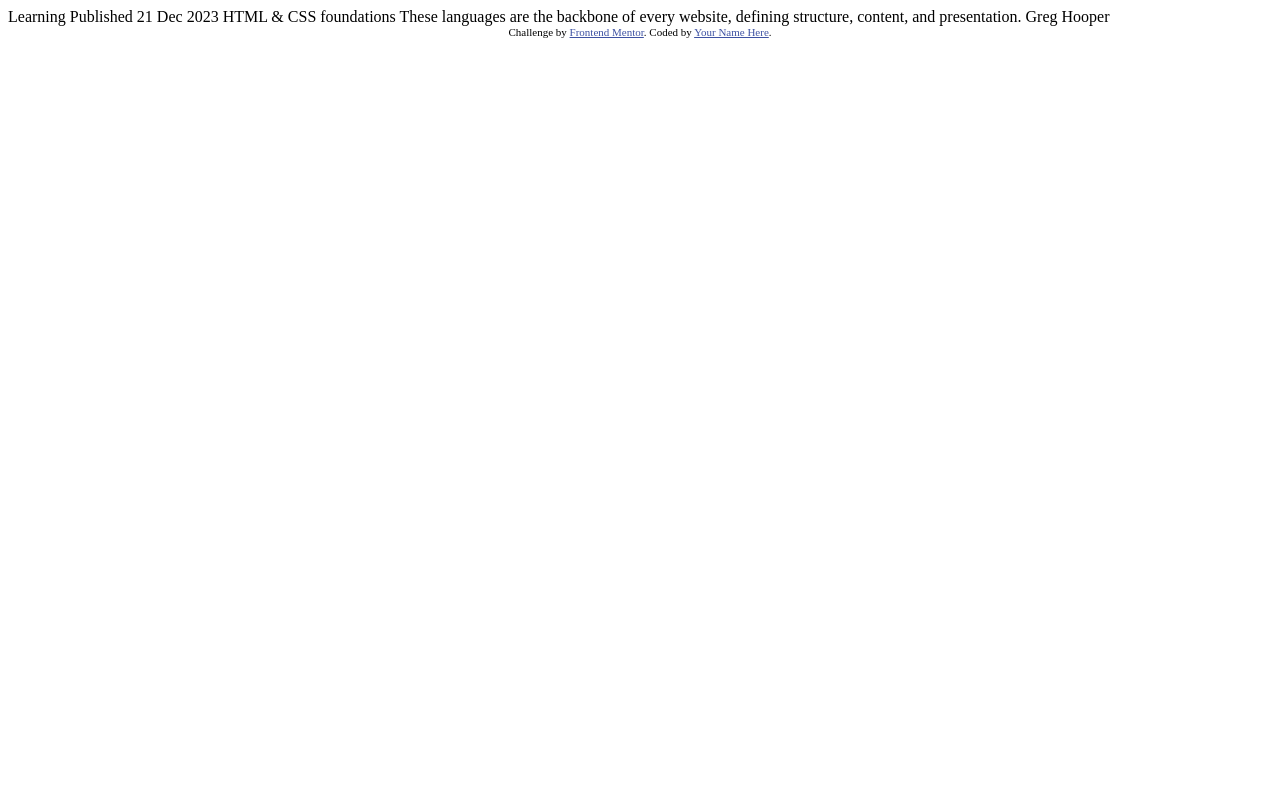
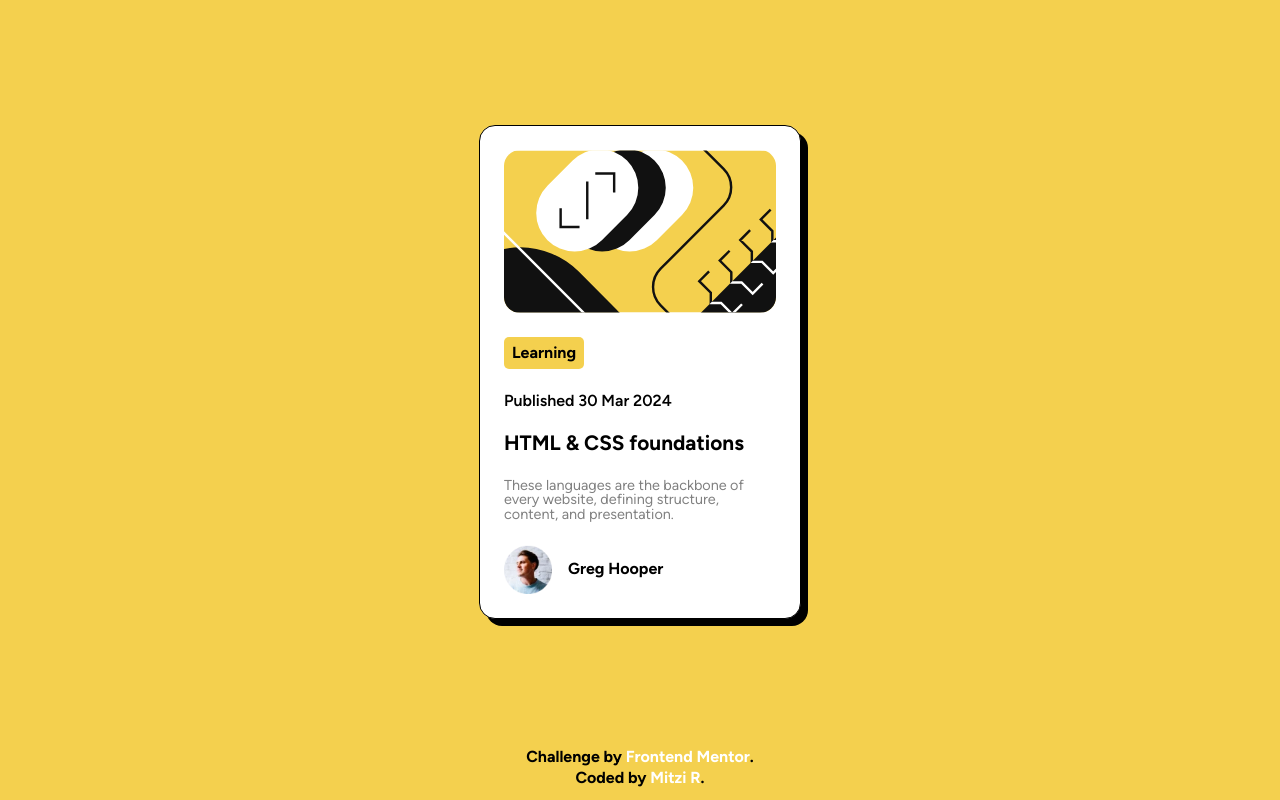
Before and after one commit to MitziR02/FM-Blog-Card.github.io, a plain HTML site: page index.html in a window 1280 px wide. Drawn offline with Linux system fonts and the light colour scheme.

Commit message:
Final Commit

```diff
--- /dev/null
+++ b/assets/css/main.css
@@ -0,0 +1,70 @@
+/* --------------- Reset ---------------*/
+
+html, body, div, span, applet, object, iframe,
+h1, h2, h3, h4, h5, h6, p, blockquote, pre,
+a, abbr, acronym, address, big, cite, code,
+del, dfn, em, img, ins, kbd, q, s, samp,
+small, strike, strong, sub, sup, tt, var,
+b, u, i, center,
+dl, dt, dd, ol, ul, li,
+fieldset, form, label, legend,
+table, caption, tbody, tfoot, thead, tr, th, td,
+article, aside, canvas, details, embed,
+figure, figcaption, footer, header, hgroup,
+menu, nav, output, ruby, section, summary,
+time, mark, audio, video {
+	margin: 0;
+	padding: 0;
+	border: 0;
+	font-size: 100%;
+	font: inherit;
+	vertical-align: baseline;
+}
+/* HTML5 display-role reset for older browsers */
+article, aside, details, figcaption, figure,
+footer, header, hgroup, menu, nav, section {
+	display: block;
+}
+body {
+	line-height: 1;
+}
+ol, ul {
+	list-style: none;
+}
+blockquote, q {
+	quotes: none;
+}
+blockquote:before, blockquote:after,
+q:before, q:after {
+	content: '';
+	content: none;
+}
+table {
+	border-collapse: collapse;
+	border-spacing: 0;
+}
+
+/* --------------- Variables ---------------*/
+@font-face {
+	font-family: 'font_Figtree';
+	src: url('/assets/fonts/Figtree-Italic-VariableFont_wght.ttf') format('truetype');
+}
+
+@font-face {
+	font-family: 'font_Figtree';
+	src: url('/assets/fonts/Figtree-VariableFont_wght.ttf') format('truetype');
+}
+
+:root{
+    --yellow: hsl(47, 88%, 63%);
+    --white: hsl(0, 0%, 100%);
+    --grey: hsl(0, 0%, 50%);
+    --black: hsl(0, 0%, 7%);
+}
+
+/* --------------- Main Config ---------------*/
+
+body{
+    background-color: var(--yellow);
+    font-family: 'font_Figtree', sans-serif;
+}
--- /dev/null
+++ b/assets/css/style.css
@@ -0,0 +1,105 @@
+main{
+    width: 100%;
+    height: 93vh;
+
+    display: flex;
+    align-items: center;
+    justify-content: center;
+}
+
+.cardContainer{
+    display: flex;
+    flex-direction: column;
+    justify-content: center;
+    align-items: center;
+
+    background-color: var(--white);
+    border-radius: 16px;
+    border: solid 1px;
+    box-shadow: 7px 7px black;
+
+    max-width: 20rem;
+    transition: box-shadow 0.3s ease;
+}
+
+.cardContainer:hover{
+    box-shadow: 12px 12px black;
+}
+
+.cardImg{
+    max-width: 85%;
+    margin: 1.5rem 0 1.5rem;
+    border-radius: 16px;
+}
+
+.infoContainer{
+    max-width: 85%;
+}
+
+.tag{
+    background: var(--yellow);
+    padding: .5rem;
+    width: 4rem;
+
+    border-radius: 5px;
+    margin-bottom: 1.5rem;
+
+    text-align: center;
+    font-weight: bold;
+}
+
+.date{
+    font-weight:600;
+    margin-bottom: 1.5rem;
+}
+
+.title{
+    font-weight: bolder;
+    font-size: 1.3rem;
+    margin-bottom: 1.5rem;
+}
+
+.title:hover{
+    cursor: pointer;
+    color: var(--yellow);
+}
+
+.description{
+    font-size: .9rem;
+    color: var(--grey);
+    margin-bottom: 1.5rem;
+}
+
+.profileContainer{
+    display: flex;
+    align-items: center;
+    margin-bottom: 1.5rem;
+}
+
+.avatar{
+    width: 3rem;
+    margin:0 1rem 0 0 ;
+}
+
+.name{
+    font-weight: bolder;
+    font-size: 1rem;
+}
+
+.attribution{
+    display: flex;
+    flex-direction: column;
+    align-items: center;
+
+    font-weight: bold;
+}
+
+a{
+    text-decoration: none;
+    color: var(--white);
+    cursor: pointer;
+}
+
+.footer-attribution{
+    margin-top: .3rem;
+}
--- a/index.html
+++ b/index.html
@@ -5,30 +5,44 @@
   <meta name="viewport" content="width=device-width, initial-scale=1.0"> <!-- displays site properly based on user's device -->
 
   <link rel="icon" type="image/png" sizes="32x32" href="./assets/images/favicon-32x32.png">
+  <title>Frontend Mentor | Blog preview card</title>
+  <link rel="stylesheet" href="./assets/css/main.css">
+  <link rel="stylesheet" href="/assets/css/style.css">
 
-  <title>Frontend Mentor | Blog preview card</title>
+</head>
 
-  <!-- Feel free to remove these styles or customise in your own stylesheet 👍 -->
-  <style>
-    .attribution { font-size: 11px; text-align: center; }
-    .attribution a { color: hsl(228, 45%, 44%); }
-  </style>
-</head>
 <body>
+  <main>
 
-  Learning
+    <div class="cardContainer">
+      <img class="cardImg" src="./assets/images/illustration-article.svg" alt="image">
 
-  Published 21 Dec 2023
+      <div class="infoContainer">
+        <h2 class="tag">Learning</h2>
+        <h3 id="dateCard" class="date">Published 30 Mar 2024</h3>
+        <h1 class="title">HTML & CSS foundations</h1>
+        <p class="description">These languages are the backbone of every website, defining structure, content, and presentation.</p>
+        <div class="profileContainer">
+          <img class="avatar" src="./assets/images/image-avatar.webp" alt="avatarimg">
+          <h2 class="name">Greg Hooper</h2>
+        </div>
+      </div>
 
-  HTML & CSS foundations
+    </div>
 
-  These languages are the backbone of every website, defining structure, content, and presentation.
+  </main>
 
-  Greg Hooper
+  <footer>
+    <div class="attribution">
+     <h1 class="footer-attribution">
+      Challenge by <a href="https://www.frontendmentor.io?ref=challenge" target="_blank">Frontend Mentor</a>.
+     </h1>
 
-  <div class="attribution">
-    Challenge by <a href="https://www.frontendmentor.io?ref=challenge" target="_blank">Frontend Mentor</a>.
-    Coded by <a href="#">Your Name Here</a>.
-  </div>
+     <h1 class="footer-attribution">
+      Coded by <a href="https://github.com/MitziR02" target="_blank">Mitzi R</a>.
+     </h1>
+    </div>
+  </footer>
 </body>
+
 </html>
```
